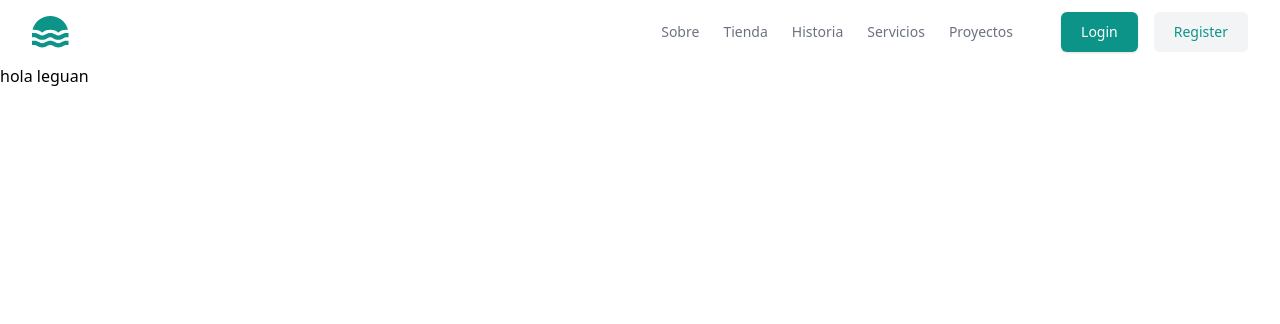
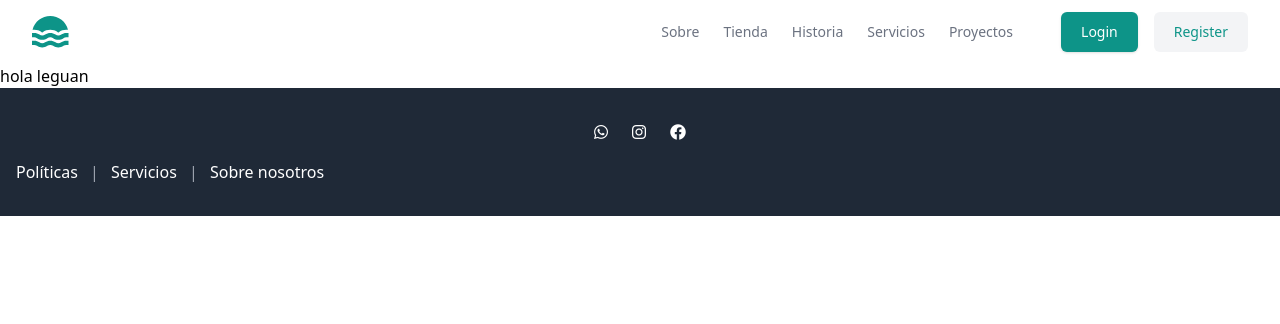
Before and after one commit to Blockblocked/Web-gafas, a Django app: page / in a window 1280 px wide. Shown: the top 324 px of the page. Run offline with Django 5.2, Linux system fonts and the light colour scheme; some libraries are stand-ins or nearby versions.

Commit message:
footer
listo

```diff
--- a/Opticatec/principal/templates/plantillas/base.html
+++ b/Opticatec/principal/templates/plantillas/base.html
@@ -3,10 +3,15 @@
 <html lang="en">
 <head>
     <meta charset="UTF-8">
-
+    <link rel="stylesheet" href="https://cdnjs.cloudflare.com/ajax/libs/font-awesome/6.0.0-beta3/css/all.min.css" integrity="sha384-0Pw93St2BUWAP+KOZdf4m3vIOIpqcIKD/AoCWWPL2a+uVsa33DNCsHkz9C6nx6Nc" crossorigin="anonymous">
     <meta name="viewport" content="width=device-width, initial-scale=1.0">
     <script src="https://cdn.tailwindcss.com"></script>
+
+
+
+
 </head>
+
 
 
 
@@ -95,7 +100,95 @@
 
 
 
+
+
 {% block contenido %} {% endblock %}
+
+<footer class="bg-gray-800 py-8">
+  <div class="container mx-auto px-4">
+      <div class="flex justify-center items-center">
+          <ul class="flex gap-6">
+              <li>
+                  <a href="https://web.whatsapp.com/" class="text-white hover:text-gray-400">
+                      <i class="fab fa-whatsapp"></i>
+                  </a>
+              </li>
+              <li>
+                  <a href="#" class="text-white hover:text-gray-400">
+                      <i class="fab fa-instagram"></i>
+                  </a>
+              </li>
+              <li>
+                  <a href="#" class="text-white hover:text-gray-400">
+                      <i class="fab fa-facebook"></i>
+                  </a>
+              </li>
+          </ul>
+      </div>
+      <div class="mt-4">
+          <a href="#politicas" class="text-white hover:text-gray-400">Políticas</a>
+          <span class="text-gray-400 mx-2">|</span>
+          <a href="#servicios" class="text-white hover:text-gray-400">Servicios</a>
+          <span class="text-gray-400 mx-2">|</span>
+          <a href="#sobre-nosotros" class="text-white hover:text-gray-400">Sobre nosotros</a>
+      </div>
+  </div>
+</footer>
+
+<!-- Contenido emergente de Políticas -->
+<div id="politicas" class="hidden fixed inset-0 bg-black bg-opacity-75 flex justify-center items-center">
+  <div class="bg-white p-6 rounded-lg max-w-lg">
+      <!-- Contenido de las políticas -->
+      <button id="cerrar-politicas" class="absolute top-0 right-0 px-3 py-2 text-gray-800 hover:text-gray-600 focus:outline-none">
+          <svg class="h-6 w-6" fill="none" viewBox="0 0 24 24" stroke="currentColor">
+              <path stroke-linecap="round" stroke-linejoin="round" stroke-width="2" d="M6 18L18 6M6 6l12 12"></path>
+          </svg>
+      </button>
+  </div>
+</div>
+
+<!-- Contenido emergente de Servicios -->
+<div id="servicios" class="hidden fixed inset-0 bg-black bg-opacity-75 flex justify-center items-center">
+  <div class="bg-white p-6 rounded-lg max-w-lg">
+      <!-- Contenido de los servicios -->
+      <button id="cerrar-servicios" class="absolute top-0 right-0 px-3 py-2 text-gray-800 hover:text-gray-600 focus:outline-none">
+          <svg class="h-6 w-6" fill="none" viewBox="0 0 24 24" stroke="currentColor">
+              <path stroke-linecap="round" stroke-linejoin="round" stroke-width="2" d="M6 18L18 6M6 6l12 12"></path>
+          </svg>
+      </button>
+  </div>
+</div>
+
+<!-- Contenido emergente de Sobre nosotros -->
+<div id="sobre-nosotros" class="hidden fixed inset-0 bg-black bg-opacity-75 flex justify-center items-center">
+  <div class="bg-white p-6 rounded-lg max-w-lg">
+      <!-- Contenido de Sobre nosotros -->
+      <button id="cerrar-sobre-nosotros" class="absolute top-0 right-0 px-3 py-2 text-gray-800 hover:text-gray-600 focus:outline-none">
+          <svg class="h-6 w-6" fill="none" viewBox="0 0 24 24" stroke="currentColor">
+              <path stroke-linecap="round" stroke-linejoin="round" stroke-width="2" d="M6 18L18 6M6 6l12 12"></path>
+          </svg>
+      </button>
+  </div>
+</div>
+
+
+<script>
+  document.querySelectorAll('footer a').forEach(link => {
+      link.addEventListener('click', (e) => {
+          e.preventDefault();
+          const target = e.target.getAttribute('href').substring(1);
+          document.getElementById(target).classList.toggle('hidden');
+      });
+  });
+
+  document.querySelectorAll('[id^="cerrar-"]').forEach(btn => {
+      btn.addEventListener('click', () => {
+          const targetId = btn.id.replace('cerrar-', '');
+          document.getElementById(targetId).classList.add('hidden');
+      });
+  });
+</script>
+
 
 </body>
 </html>
--- a/Opticatec/principal/templates/vistas/MasInfo.html
+++ b/Opticatec/principal/templates/vistas/MasInfo.html
@@ -4,7 +4,12 @@
     {% block titulo %} p {% endblock %}
     {% block contenido %}
 
+
+
+
     <header class="bg-white dark:bg-gray-900">
+
+
 
 
         <div class="container px-6 py-16 mx-auto">
@@ -26,4 +31,5 @@
         </div>
     </header>
 
+
     {% endblock %}
```
Lines whose indentation alone changed are shown as unchanged.
